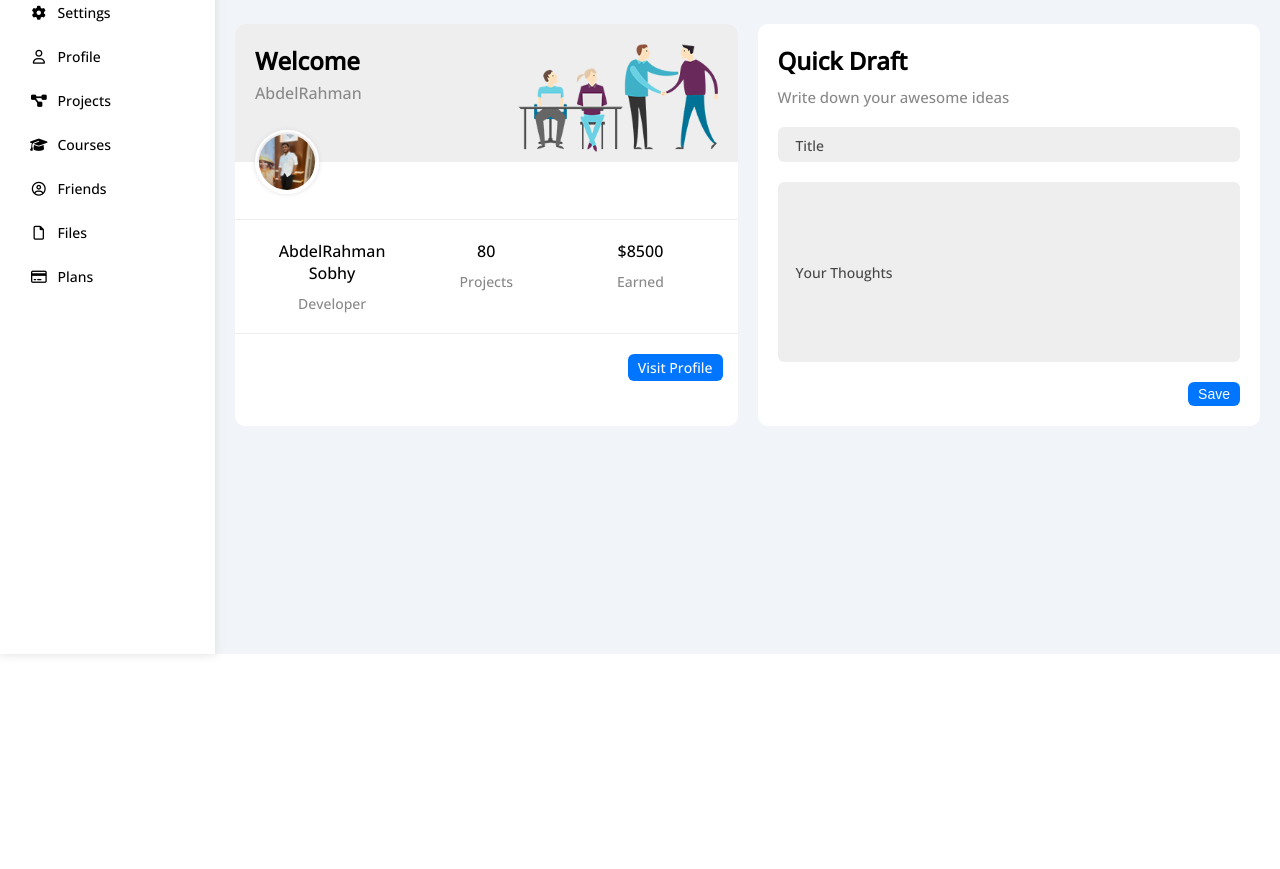
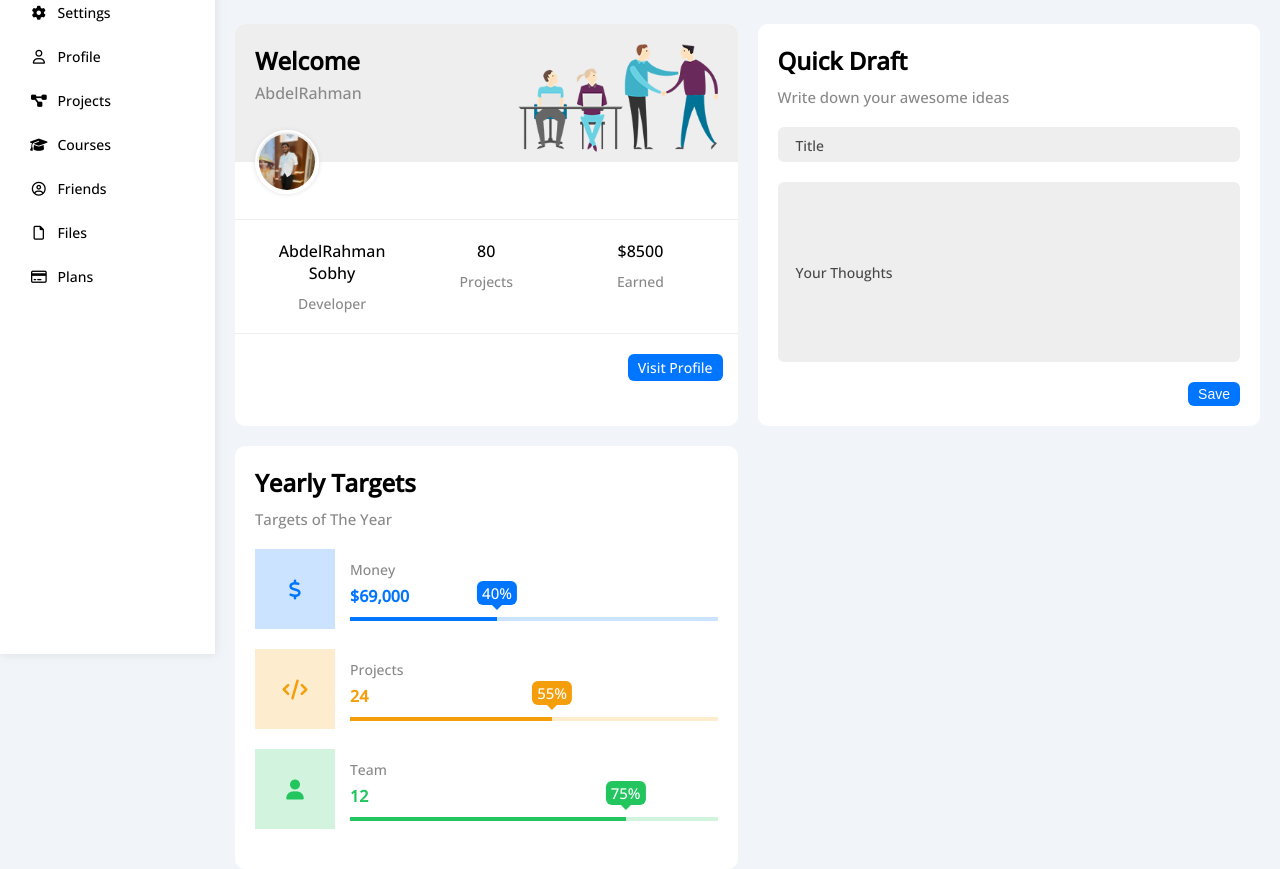
Before and after one commit to abdoSobhy1/Temp4, a plain HTML site: page index.html in a window 1280 px wide. Shown: the part 146-1015 px from the top of the page. Before the commit the page ends 800 px from the top, so only its background shows below. Drawn offline with nearby package versions, Linux system fonts and the light colour scheme.

Commit message:
new sections

```diff
--- a/css/framework.css
+++ b/css/framework.css
@@ -12,6 +12,12 @@
     display: flex;
     align-items: center;
     justify-content: space-between;
+}
+
+.flex-c {
+    display: flex;
+    align-items: center;
+    justify-content: center;
 }
 
 .flex-sb {
@@ -91,6 +97,14 @@
     background-color: var(--color-blue);
 }
 
+.bg-orange {
+    background-color: var(--color-orange);
+}
+
+.bg-green {
+    background-color: var(--color-green);
+}
+
 .black {
     color: black;
 }
@@ -103,6 +117,18 @@
     color: var(--color-grey);
 }
 
+.blue {
+    color: var(--color-blue);
+}
+
+.orange {
+    color: var(--color-orange);
+}
+
+.green {
+    color: var(--color-green);
+}
+
 /* position */
 .relative {
     position: relative;
@@ -111,6 +137,10 @@
 /* text styling */
 .txt-c {
     text-align: center;
+}
+
+.bold {
+    font-weight: bold;
 }
 
 .fs-14 {
--- a/css/style.css
+++ b/css/style.css
@@ -372,3 +372,72 @@ html.is-changing .loading {
 .quick-draft .save:hover {
     background-color: var(--color-alt-blue);
 }
+
+.targets .targets-row .icon {
+    width: 80px;
+    aspect-ratio: 1;
+    margin-right: 15px;
+}
+
+.targets .details {
+    flex: 1;
+}
+
+.targets .details .progress {
+    height: 4px;
+}
+
+.targets .details .progress>span {
+    position: absolute;
+    left: 0;
+    top: 0;
+    height: 100%;
+    transition: 0.3s;
+}
+
+.targets .details .progress>span span {
+    position: absolute;
+    bottom: 16px;
+    right: 0;
+    color: white;
+    padding: 2px 5px;
+    border-radius: 6px;
+    font-size: 15px;
+    transform: translateX(50%);
+}
+
+.targets .details .progress>span span::after {
+    content: '';
+    border: solid transparent 5px;
+    position: absolute;
+    bottom: -10px;
+    left: 50%;
+    transform: translateX(-50%);
+}
+
+.targets .details .progress>.blue span::after {
+    border-top-color: var(--color-blue);
+}
+
+.blue .icon,
+.blue .progress {
+    background-color: rgba(0, 117, 255, 0.2);
+}
+
+.targets .details .progress>.orange span::after {
+    border-top-color: var(--color-orange);
+}
+
+.orange .icon,
+.orange .progress {
+    background-color: rgba(245, 158, 11, 0.2);
+}
+
+.targets .details .progress>.green span::after {
+    border-top-color: var(--color-green);
+}
+
+.green .icon,
+.green .progress {
+    background-color: rgba(34, 197, 94, 0.2);
+}
--- a/index.html
+++ b/index.html
@@ -112,6 +112,52 @@
                         <input type="submit" value="Save" class="save block fs-14 bg-blue white b-none fit btn">
                     </form>
                 </div>
+                <div class="targets p-20 bg-white rad-10">
+                    <h2 class="mt-0 mb-10">Yearly Targets</h2>
+                    <p class="mt-0 mb-20 grey fs-15">Targets of The Year</p>
+                    <div class="targets-row mb-20 blue flex-ac">
+                        <div class="icon flex-c">
+                            <i class="fa-solid fa-dollar-sign fa-lg blue"></i>
+                        </div>
+                        <div class="details">
+                            <span class="fs-14 grey">Money</span>
+                            <span class="block mt-5 mb-10 bold">$69,000</span>
+                            <div class="progress relative">
+                                <span class="bg-blue blue" data-prog="40%" style="width:0">
+                                    <span class="bg-blue">40%</span>
+                                </span>
+                            </div>
+                        </div>
+                    </div>
+                    <div class="targets-row mb-20 orange flex-ac">
+                        <div class="icon flex-c">
+                            <i class="fa-solid fa-code fa-lg orange"></i>
+                        </div>
+                        <div class="details">
+                            <span class="fs-14 grey">Projects</span>
+                            <span class="block mt-5 mb-10 bold">24</span>
+                            <div class="progress relative">
+                                <span class="bg-orange orange" data-prog="55%" style="width:0">
+                                    <span class="bg-orange">55%</span>
+                                </span>
+                            </div>
+                        </div>
+                    </div>
+                    <div class="targets-row mb-20 green flex-ac">
+                        <div class="icon flex-c">
+                            <i class="fa-solid fa-user fa-lg green"></i>
+                        </div>
+                        <div class="details">
+                            <span class="fs-14 grey">Team</span>
+                            <span class="block mt-5 mb-10 bold">12</span>
+                            <div class="progress relative">
+                                <span class="bg-green green" data-prog="75%" style="width:0">
+                                    <span class="bg-green">75%</span>
+                                </span>
+                            </div>
+                        </div>
+                    </div>
+                </div>
             </div>
         </div>
     </div>
--- a/scripts/script.js
+++ b/scripts/script.js
@@ -38,4 +38,18 @@ window.onscroll = function () {
     document.querySelector(".head").style.top = "-90px";
   }
   prevScrollpos = currentScrollPos;
+  progress();
 };
+
+let progressSpans = document.querySelectorAll(".progress > span");
+let section = document.querySelector(".targets");
+
+let progress = function () {
+  if (window.scrollY >= section.offsetTop - 600) {
+    progressSpans.forEach((span) => {
+      span.style.width = span.dataset.prog;
+    });
+  }
+};
+
+window.onload = progress;
```
